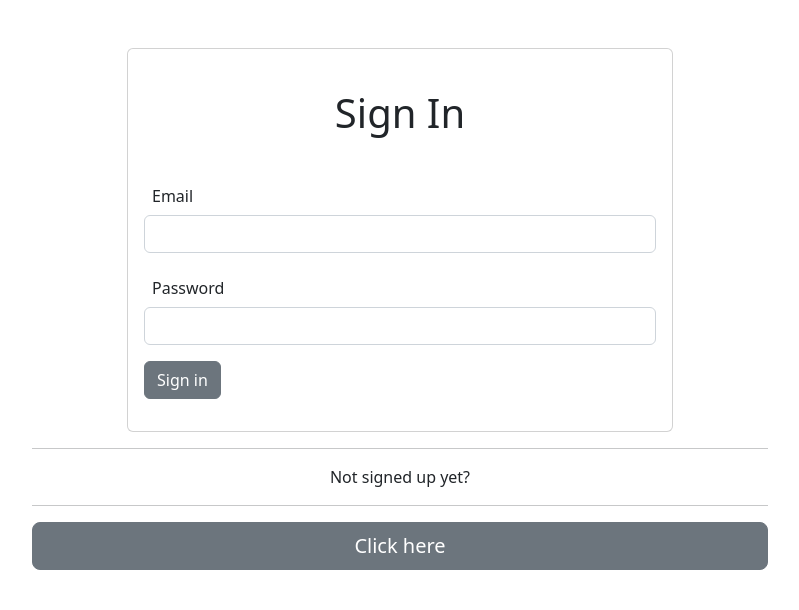
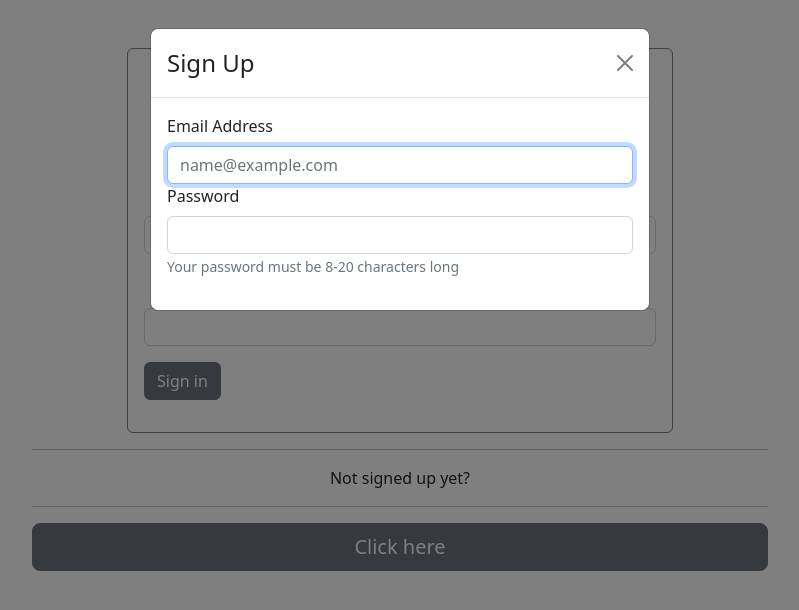
Before and after one commit to Capstone-42-quote-gen/ai-quote-generator, a React (Vite) app in the folder frontend/: page /sign-in in a window 1280 px wide. Both pictures are taken after a click on the button "Click here". Shown: the top 610 px of the page, without its empty margins (240-1039 px from the left). Built offline with nearby package versions, Linux system fonts and the light colour scheme.

Commit message:
added sign up form inside modal and added styling to card in sign in page

```diff
--- a/frontend/src/ui/App.css
+++ b/frontend/src/ui/App.css
@@ -39,4 +39,14 @@
 
 
 
-/*RENAME ME*/
+/*SIGN-IN*/
+
+.sign-in-card {
+    border: 1px solid grey;
+}
+
+.center-hr {
+    display: block;
+    margin: 0 auto;
+    width: 300px;
+}
--- a/frontend/src/ui/SignUp.tsx
+++ b/frontend/src/ui/SignUp.tsx
@@ -1,21 +1,42 @@
-// import {Button, Modal} from "react-bootstrap";
-// import {useState} from "react";
+import { Button, Form, Modal } from "react-bootstrap";
+import {useState} from "react";
 
 export function SignUp() {
-    // const [show, setShow] useState(false)
-    //
-    // const handleClose = () => setShow(false)
-    // const handleShow = () => setShow(true)
-    //
-    // return (
-    //     <>
-    //         <Button variant={"secondary"} size={"lg"}>Click here</Button>
-    //
-    //         <Modal show={show} onHide={handleClose}>
-    //             <Modal.Header closeButton>
-    //
-    //             </Modal.Header>
-    //         </Modal>
-    //     </>
-    // )
+    const [show, setShow] = useState(false)
+
+    const handleClose = () => setShow(false)
+    const handleShow = () => setShow(true)
+
+    return (
+        <>
+            <Button variant={"secondary"} size={"lg"} onClick={handleShow}>Click here</Button>
+
+            <Modal show={show} onHide={handleClose}>
+                <Modal.Header closeButton>
+                    <Modal.Title>Sign Up</Modal.Title>
+                </Modal.Header>
+                <Modal.Body>
+            <Form>
+                <Form.Group className="mb-3" controlId="Form.ControlInput1">
+                    <Form.Label>Email Address</Form.Label>
+                    <Form.Control
+                        type="email"
+                        placeholder="name@example.com"
+                        autoFocus
+                        />
+                    <Form.Label htmlFor="inputPassword5">Password</Form.Label>
+                    <Form.Control
+                        type="password"
+                        id="inputPassword5"
+                        aria-describedby="passwordHelpBlock"
+                        />
+                    <Form.Text id="passwordHelpBlock" muted>
+                        Your password must be 8-20 characters long
+                    </Form.Text>
+                </Form.Group>
+            </Form>
+                </Modal.Body>
+            </Modal>
+        </>
+    )
 }
--- a/frontend/src/ui/shared_components/SignIn.tsx
+++ b/frontend/src/ui/shared_components/SignIn.tsx
@@ -1,4 +1,5 @@
 import {Button, Card, Col, Container, Form, Row} from "react-bootstrap";
+import {SignUp} from "../SignUp";
 
 export function SignIn() {
     return (
@@ -6,11 +7,12 @@ export function SignIn() {
             <Container className={"align-items-center py-5"}>
                 <Row className={"justify-content-center"}>
                     <Col md={6}>
-                        <Card>
+                        <Card className={"sign-in-card"}>
                             <Card.Body>
                                 <Card.Title className="text-center py-4">
                                     <h1>Sign In</h1>
                                 </Card.Title>
+                                <hr className="center-hr"/>
                                 <Form>
                                     <Form.Group className="mb-3" controlId="formHorizontalEmail">
                                         <Form.Label column lg={2} className="ms-2">
@@ -48,7 +50,7 @@ export function SignIn() {
                 <Row className={"justify-content-center"}>
                     <Col lg={8}>
                     <div className={"d-grid"}>
-                        <Button variant={"secondary"} size={"lg"}>Click here</Button>
+                        <SignUp/>
                     </div>
                     </Col>
                 </Row>
```
